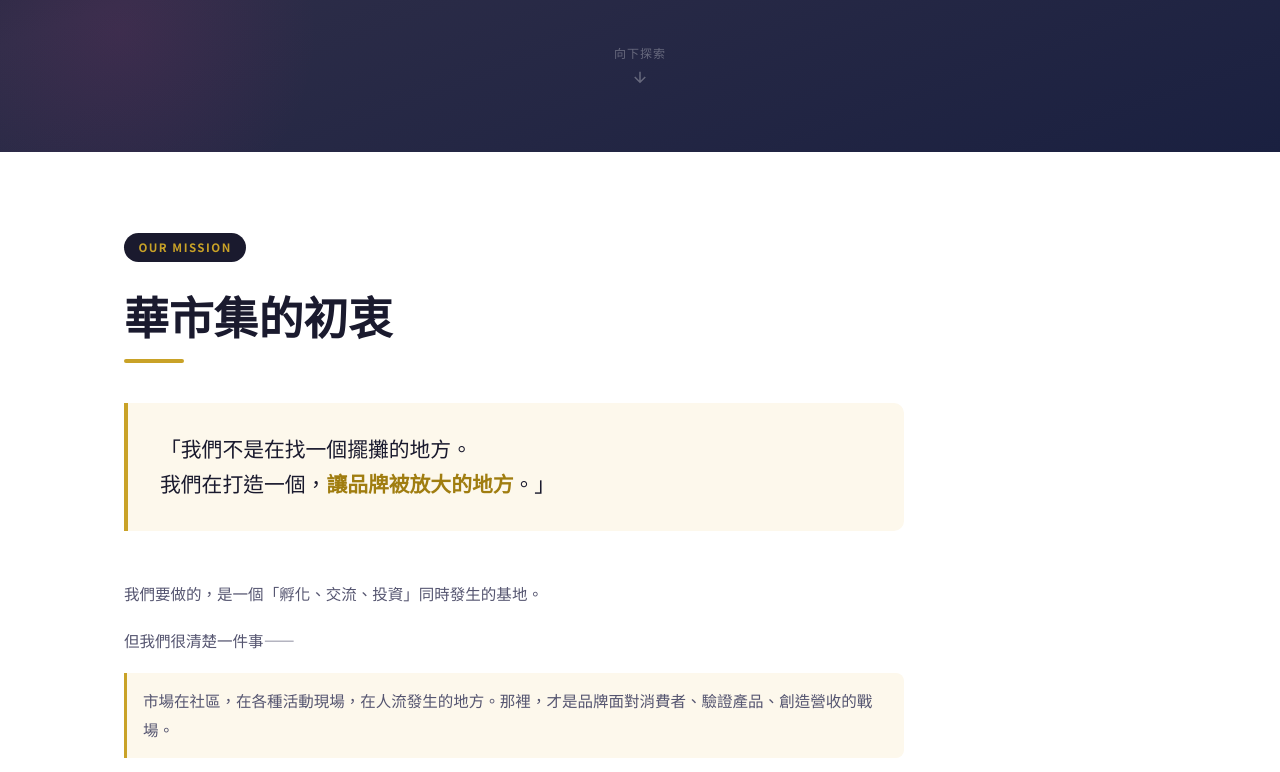
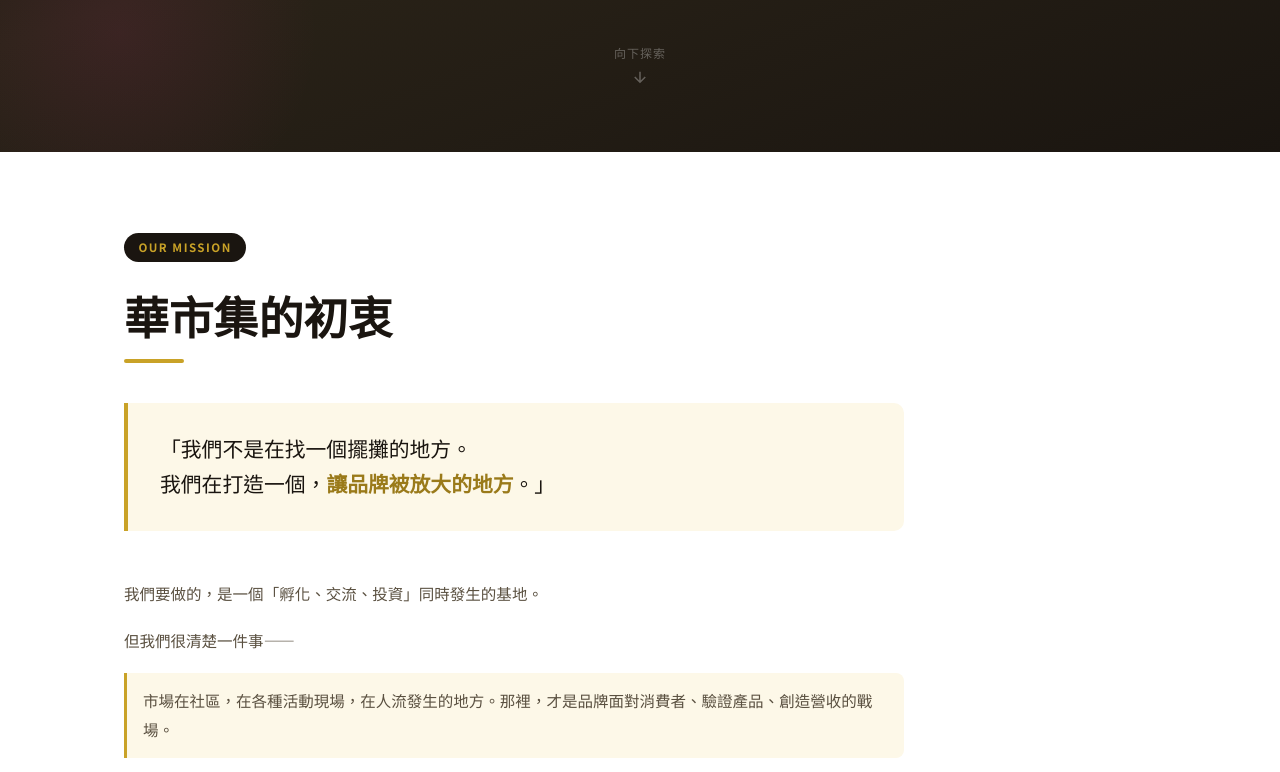
Before and after one commit to lobsteralex7401-cpu/hua-market, a plain HTML site: page index.html in a window 1280 px wide. Shown: the part 585-1357 px from the top of the page. Drawn offline with Linux system fonts and the light colour scheme.

Commit message:
feat: 配色改為Logo金黑象牙色系
根據華市集LOGO重新設計配色：暖墨黑 #1a1510、金色 #c9a227、象牙 #faf6ef

Co-Authored-By: Claude Sonnet 4.6 <noreply@anthropic.com>

```diff
--- a/styles.css
+++ b/styles.css
@@ -5,14 +5,18 @@
 /* ── TOKENS ── */
 :root {
   --gold:        #c9a227;
-  --gold-dark:   #a07d10;
-  --gold-light:  #f5e9c0;
-  --gold-pale:   #fdf8ec;
-  --ink:         #1a1a2e;
-  --ink-mid:     #2d2d48;
-  --sub:         #555570;
-  --border:      #e2ddd0;
-  --bg:          #faf9f5;
+  --gold-dark:   #9a7a1a;
+  --gold-mid:    #b8901a;
+  --gold-light:  #e8d58a;
+  --gold-pale:   #fdf8e8;
+  --ink:         #1a1510;
+  --ink-mid:     #2a2318;
+  --sub:         #5a5040;
+  --border:      #d8cdb8;
+  --bg:          #faf6ef;
+  --ivory:       #faf6ef;
+  --ivory-dark:  #f0e8d8;
+  --cream:       #e8dfc8;
   --white:       #ffffff;
   --accent:      #d63384;
   --accent-dark: #a8265f;
@@ -21,7 +25,7 @@
   --green-bg:    #f1f8f2;
   --coral:       #e05a5a;
   --r:           10px;
-  --shadow:      0 2px 20px rgba(26,26,46,.08);
+  --shadow:      0 2px 20px rgba(26,21,16,.08);
   --shadow-gold: 0 4px 24px rgba(201,162,39,.18);
 }
 
@@ -158,7 +162,7 @@ a:hover { color: var(--gold-dark); }
 /* ── HERO ── */
 .hero {
   position: relative;
-  background: linear-gradient(160deg, var(--ink) 0%, #2d2d48 50%, #1a2040 100%);
+  background: linear-gradient(160deg, var(--ink) 0%, #2a2318 50%, #1a1510 100%);
   padding: 5rem 0 4rem;
   overflow: hidden;
 }
@@ -458,7 +462,7 @@ a:hover { color: var(--gold-dark); }
 /* ── INVESTOR ── */
 .investor-section {
   padding: 5rem 0 5rem;
-  background: linear-gradient(160deg, var(--ink) 0%, #2d2d48 100%);
+  background: linear-gradient(160deg, var(--ink) 0%, #2a2318 100%);
   position: relative; overflow: hidden;
 }
 .investor-section::before {
@@ -577,7 +581,7 @@ a:hover { color: var(--gold-dark); }
 
 /* form header */
 .form-topbar {
-  background: linear-gradient(135deg, var(--ink) 0%, #2d2d48 100%);
+  background: linear-gradient(135deg, var(--ink) 0%, #2a2318 100%);
   padding: 2rem 2rem 1.8rem;
 }
 .form-topbar-badge {
```
